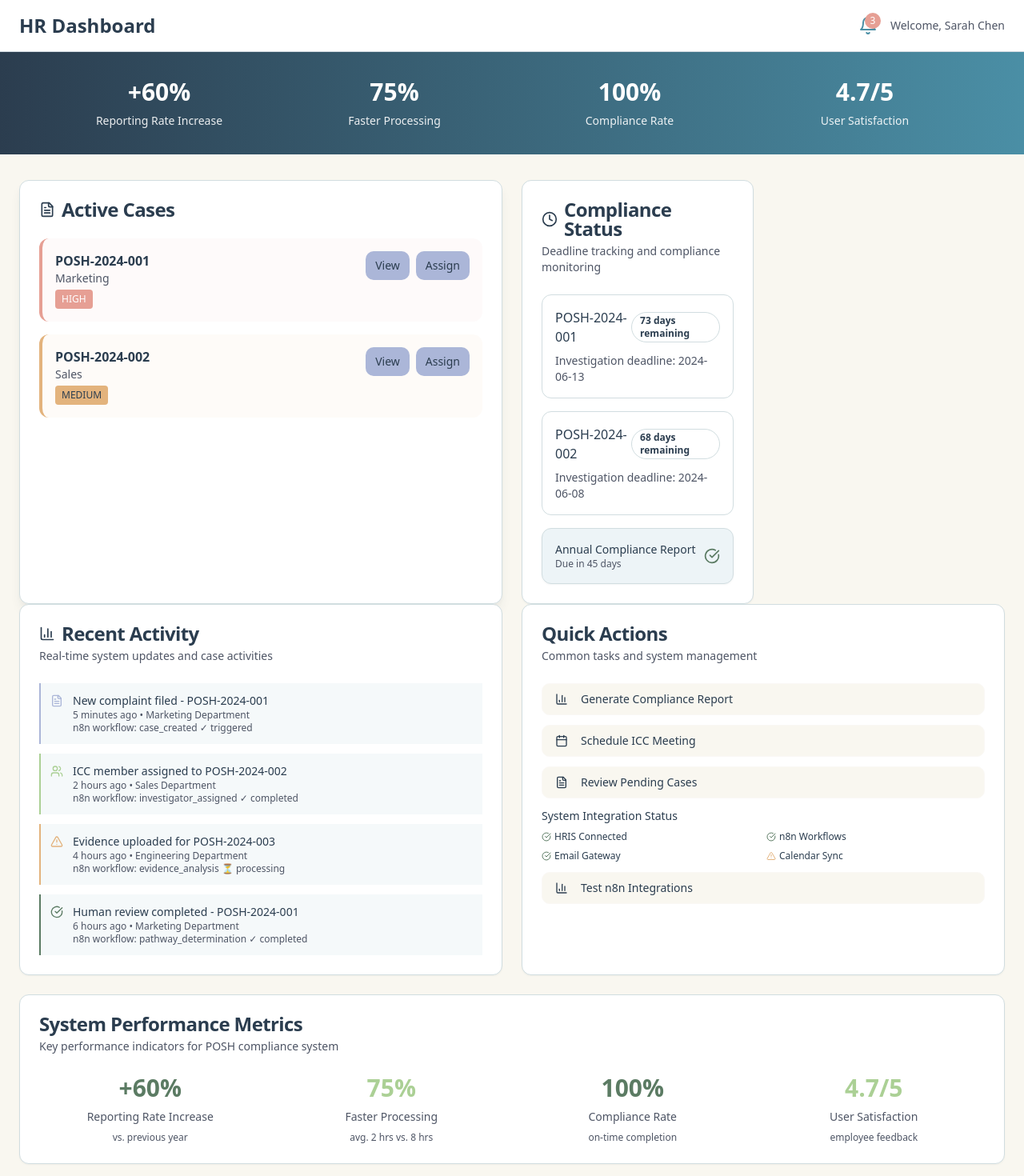
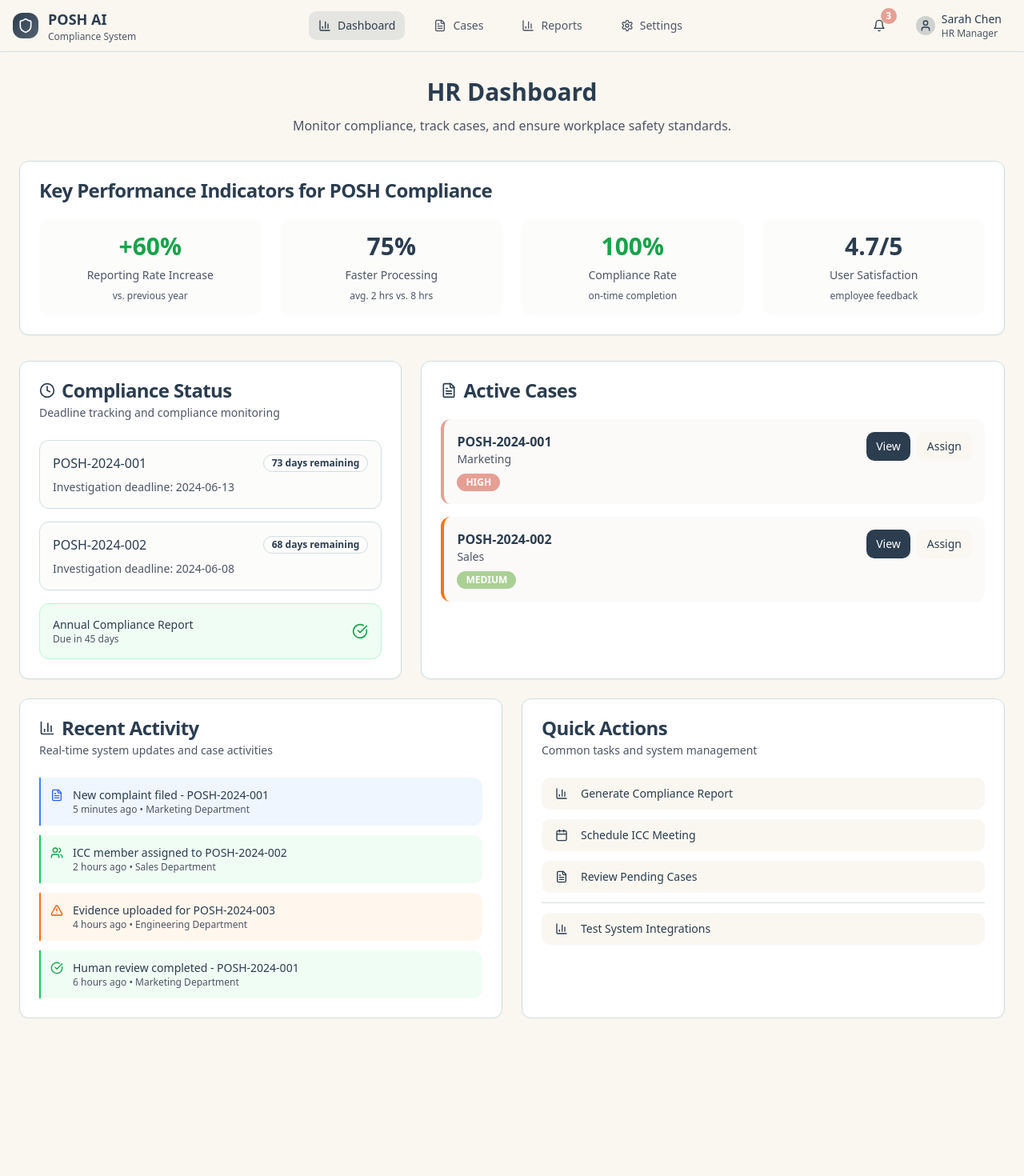
Before and after one commit to divyayaya/POSH-AI, a React (Vite) app: page /hr-dashboard in a window 1280 px wide. Shown: the top 1470 px of the page at 80% size. After the commit the page ends 1273 px from the top, so only its background shows below. Built offline with nearby package versions, Linux system fonts and the light colour scheme.

Commit message:
Reverted to commit 112c785ed4177a02bbf7e3724591312ae967322f

```diff
--- a/src/pages/HRDashboard.tsx
+++ b/src/pages/HRDashboard.tsx
@@ -3,6 +3,7 @@ import { Button } from "@/components/ui/button";
 import { Card, CardContent, CardDescription, CardHeader, CardTitle } from "@/components/ui/card";
 import { Badge } from "@/components/ui/badge";
 import { Separator } from "@/components/ui/separator";
+import { AppHeader } from "@/components/AppHeader";
 import { ArrowLeft, Bell, Users, FileText, Clock, AlertTriangle, CheckCircle, BarChart3, Calendar } from "lucide-react";
 import { Link } from "react-router-dom";
 import { mockCases, mockDeadlines } from "@/lib/mockData";
@@ -29,95 +30,58 @@ const HRDashboard = () => {
   };
 
   return (
-    <div className="min-h-screen bg-bg-primary">
-      {/* Header */}
-      <div className="bg-bg-elevated border-b border-input-border px-6 py-4">
-        <div className="flex items-center justify-between">
-          <h1 className="text-2xl font-semibold text-text-primary">HR Dashboard</h1>
-          <div className="flex items-center space-x-4">
-            <div className="relative">
-              <Bell className="w-6 h-6 text-gentle-teal cursor-pointer" />
-              <span className="absolute -top-1 -right-1 bg-status-error text-white text-xs rounded-full w-5 h-5 flex items-center justify-center">
-                3
-              </span>
-            </div>
-            <span className="text-sm text-text-secondary">Welcome, Sarah Chen</span>
-          </div>
-        </div>
+    <div className="min-h-screen bg-background">
+      <AppHeader
+        userRole="hr"
+        notifications={notifications}
+      />
+
+      {/* Enhanced Header */}
+      <div className="text-center mb-8 px-6 pt-8">
+        <h1 className="text-3xl font-semibold text-foreground mb-3">HR Dashboard</h1>
+        <p className="text-muted-foreground mb-6">
+          Monitor compliance, track cases, and ensure workplace safety standards.
+        </p>
       </div>
 
-      {/* Metrics Banner */}
-      <div className="bg-gradient-to-r from-primary-navy to-gentle-teal p-8 text-white">
-        <div className="grid md:grid-cols-4 gap-6 max-w-6xl mx-auto">
-          <div className="text-center">
-            <div className="text-3xl font-bold mb-2">+60%</div>
-            <div className="text-sm opacity-90">Reporting Rate Increase</div>
-          </div>
-          <div className="text-center">
-            <div className="text-3xl font-bold mb-2">75%</div>
-            <div className="text-sm opacity-90">Faster Processing</div>
-          </div>
-          <div className="text-center">
-            <div className="text-3xl font-bold mb-2">100%</div>
-            <div className="text-sm opacity-90">Compliance Rate</div>
-          </div>
-          <div className="text-center">
-            <div className="text-3xl font-bold mb-2">4.7/5</div>
-            <div className="text-sm opacity-90">User Satisfaction</div>
-          </div>
-        </div>
-      </div>
-
-      <main className="px-6 py-8 max-w-7xl mx-auto">
-        <div className="grid lg:grid-cols-2 xl:grid-cols-4 gap-6">
-          {/* Active Cases Widget */}
-          <Card className="lg:col-span-2 bg-bg-elevated shadow-lg">
+      {/* Key Performance Indicators */}
+      <Card className="mb-8 mx-6 bg-card border border-border shadow-sm">
         <CardHeader>
-              <CardTitle className="flex items-center space-x-2 text-text-primary font-semibold">
-                <FileText className="w-5 h-5" />
-                <span>Active Cases</span>
-              </CardTitle>
+          <CardTitle className="text-foreground">Key Performance Indicators for POSH Compliance</CardTitle>
         </CardHeader>
         <CardContent>
-              <div className="space-y-4">
-                {mockCases.filter(c => c.status !== 'resolved').map(case_ => (
-                  <div key={case_.id} className={`p-4 rounded-lg border-l-4 ${
-                    case_.priority === 'high' ? 'border-l-status-error bg-status-error/5' :
-                    case_.status === 'investigating' ? 'border-l-status-warning bg-status-warning/5' :
-                    'border-l-status-info bg-status-info/5'
-                  }`}>
-                    <div className="flex items-start justify-between">
-                      <div>
-                        <h4 className="font-semibold text-text-primary">{case_.id}</h4>
-                        <p className="text-sm text-text-secondary">{case_.department}</p>
-                        <div className="flex items-center space-x-2 mt-1">
-                          <span className={`px-2 py-1 rounded text-xs font-medium ${
-                            case_.priority === 'high' ? 'bg-status-error text-white' :
-                            case_.priority === 'medium' ? 'bg-status-warning text-text-primary' :
-                            'bg-text-light text-text-secondary'
-                          }`}>
-                            {case_.priority.toUpperCase()}
-                          </span>
+          <div className="grid grid-cols-1 md:grid-cols-4 gap-6">
+            <div className="text-center space-y-2 p-4 bg-muted/20 rounded-lg">
+              <div className="text-3xl font-bold text-green-600">+60%</div>
+              <div className="text-sm text-muted-foreground">Reporting Rate Increase</div>
+              <div className="text-xs text-muted-foreground">vs. previous year</div>
             </div>
+            <div className="text-center space-y-2 p-4 bg-muted/20 rounded-lg">
+              <div className="text-3xl font-bold text-primary">75%</div>
+              <div className="text-sm text-muted-foreground">Faster Processing</div>
+              <div className="text-xs text-muted-foreground">avg. 2 hrs vs. 8 hrs</div>
             </div>
-                      <div className="flex space-x-2">
-                        <Button size="sm" className="bg-btn-gentle hover:bg-btn-gentle-hover text-btn-gentle-foreground" asChild>
-                          <Link to={`/human-review/${case_.id}`}>View</Link>
-                        </Button>
-                        <Button size="sm" className="bg-btn-gentle hover:bg-btn-gentle-hover text-btn-gentle-foreground">Assign</Button>
+            <div className="text-center space-y-2 p-4 bg-muted/20 rounded-lg">
+              <div className="text-3xl font-bold text-green-600">100%</div>
+              <div className="text-sm text-muted-foreground">Compliance Rate</div>
+              <div className="text-xs text-muted-foreground">on-time completion</div>
             </div>
+            <div className="text-center space-y-2 p-4 bg-muted/20 rounded-lg">
+              <div className="text-3xl font-bold text-primary">4.7/5</div>
+              <div className="text-sm text-muted-foreground">User Satisfaction</div>
+              <div className="text-xs text-muted-foreground">employee feedback</div>
             </div>
-                  </div>
-                ))}
           </div>
         </CardContent>
       </Card>
 
+      <main className="px-6 py-0 max-w-7xl mx-auto">
+        <div className="grid lg:grid-cols-5 gap-6">
           {/* Compliance Status Widget */}
-          <Card>
+          <Card className="lg:col-span-2 bg-card border border-border shadow-sm">
             <CardHeader>
-              <CardTitle className="flex items-center">
-                <Clock className="mr-2 h-5 w-5" />
+              <CardTitle className="flex items-center text-foreground">
+                <Clock className="mr-2 h-5 w-5 text-primary" />
                 Compliance Status
               </CardTitle>
               <CardDescription>
@@ -126,9 +90,9 @@ const HRDashboard = () => {
             </CardHeader>
             <CardContent className="space-y-4">
               {mockDeadlines.map((deadline) => (
-                <div key={deadline.id} className="border rounded-lg p-4">
+                <div key={deadline.id} className="border border-border rounded-lg p-4 bg-muted/20">
                   <div className="flex items-center justify-between mb-2">
-                    <div className="font-medium">{deadline.caseId}</div>
+                    <div className="font-medium text-foreground">{deadline.caseId}</div>
                     <Badge
                       variant={deadline.daysRemaining < 7 ? "destructive" : deadline.daysRemaining < 30 ? "secondary" : "outline"}
                     >
@@ -139,7 +103,7 @@ const HRDashboard = () => {
                     {deadline.deadlineType.charAt(0).toUpperCase() + deadline.deadlineType.slice(1)} deadline: {deadline.dueDate}
                   </div>
                   {deadline.daysRemaining < 7 && (
-                    <div className="mt-2 p-2 bg-destructive/5 border border-destructive/20 rounded text-xs text-destructive">
+                    <div className="mt-2 p-2 bg-destructive/10 border border-destructive/20 rounded text-xs text-destructive">
                       <AlertTriangle className="inline h-3 w-3 mr-1" />
                       Urgent: Investigation completion required
                     </div>
@@ -147,27 +111,68 @@ const HRDashboard = () => {
                 </div>
               ))}
 
-              <Card className="bg-accent/50">
-                <CardContent className="p-4">
+              <div className="bg-green-50 border border-green-200 rounded-lg p-4">
                 <div className="flex items-center justify-between">
                   <div>
-                      <div className="font-medium text-sm">Annual Compliance Report</div>
+                    <div className="font-medium text-sm text-foreground">Annual Compliance Report</div>
                     <div className="text-xs text-muted-foreground">Due in 45 days</div>
                   </div>
-                    <CheckCircle className="h-5 w-5 text-success" />
+                  <CheckCircle className="h-5 w-5 text-green-600" />
+                </div>
               </div>
             </CardContent>
           </Card>
+
+          {/* Active Cases Widget */}
+          <Card className="lg:col-span-3 bg-card border border-border shadow-sm">
+            <CardHeader>
+              <CardTitle className="flex items-center space-x-2 text-foreground font-semibold">
+                <FileText className="w-5 h-5 text-primary" />
+                <span>Active Cases</span>
+              </CardTitle>
+            </CardHeader>
+            <CardContent>
+              <div className="space-y-4">
+                {mockCases.filter(c => c.status !== 'resolved').map(case_ => (
+                  <div key={case_.id} className={`p-4 rounded-lg border-l-4 bg-muted/30 ${
+                    case_.priority === 'high' ? 'border-l-destructive' :
+                    case_.status === 'investigating' ? 'border-l-orange-500' :
+                    'border-l-primary'
+                  }`}>
+                    <div className="flex items-start justify-between">
+                      <div>
+                        <h4 className="font-semibold text-foreground">{case_.id}</h4>
+                        <p className="text-sm text-muted-foreground">{case_.department}</p>
+                        <div className="flex items-center space-x-2 mt-2">
+                          <Badge variant={
+                            case_.priority === 'high' ? 'destructive' :
+                            case_.priority === 'medium' ? 'secondary' :
+                            'outline'
+                          }>
+                            {case_.priority.toUpperCase()}
+                          </Badge>
+                        </div>
+                      </div>
+                      <div className="flex space-x-2">
+                        <Button size="sm" variant="default" asChild>
+                          <Link to={`/human-review/${case_.id}`}>View</Link>
+                        </Button>
+                        <Button size="sm" variant="outline">Assign</Button>
+                      </div>
+                    </div>
+                  </div>
+                ))}
+              </div>
             </CardContent>
           </Card>
         </div>
 
-        <div className="grid grid-cols-1 lg:grid-cols-2 gap-6">
+        <div className="grid grid-cols-1 lg:grid-cols-2 gap-6 mt-6">
           {/* Recent Activity Feed */}
-          <Card>
+          <Card className="bg-card border border-border shadow-sm">
             <CardHeader>
-              <CardTitle className="flex items-center">
-                <BarChart3 className="mr-2 h-5 w-5" />
+              <CardTitle className="flex items-center text-foreground">
+                <BarChart3 className="mr-2 h-5 w-5 text-primary" />
                 Recent Activity
               </CardTitle>
               <CardDescription>
@@ -175,48 +180,44 @@ const HRDashboard = () => {
               </CardDescription>
             </CardHeader>
             <CardContent className="space-y-3">
-              <div className="flex items-start space-x-3 p-3 border-l-2 border-l-status-new bg-accent/30">
-                <FileText className="h-4 w-4 text-status-new mt-0.5" />
+              <div className="flex items-start space-x-3 p-3 border-l-2 border-l-blue-500 bg-blue-50 rounded-r-lg">
+                <FileText className="h-4 w-4 text-blue-600 mt-0.5" />
                 <div className="flex-1">
-                  <div className="text-sm font-medium">New complaint filed - POSH-2024-001</div>
+                  <div className="text-sm font-medium text-foreground">New complaint filed - POSH-2024-001</div>
                   <div className="text-xs text-muted-foreground">5 minutes ago • Marketing Department</div>
-                  <div className="text-xs text-muted-foreground">n8n workflow: case_created ✓ triggered</div>
                 </div>
               </div>
 
-              <div className="flex items-start space-x-3 p-3 border-l-2 border-l-secondary bg-accent/30">
-                <Users className="h-4 w-4 text-secondary mt-0.5" />
+              <div className="flex items-start space-x-3 p-3 border-l-2 border-l-green-500 bg-green-50 rounded-r-lg">
+                <Users className="h-4 w-4 text-green-600 mt-0.5" />
                 <div className="flex-1">
-                  <div className="text-sm font-medium">ICC member assigned to POSH-2024-002</div>
+                  <div className="text-sm font-medium text-foreground">ICC member assigned to POSH-2024-002</div>
                   <div className="text-xs text-muted-foreground">2 hours ago • Sales Department</div>
-                  <div className="text-xs text-muted-foreground">n8n workflow: investigator_assigned ✓ completed</div>
                 </div>
               </div>
 
-              <div className="flex items-start space-x-3 p-3 border-l-2 border-l-warning bg-accent/30">
-                <AlertTriangle className="h-4 w-4 text-warning mt-0.5" />
+              <div className="flex items-start space-x-3 p-3 border-l-2 border-l-orange-500 bg-orange-50 rounded-r-lg">
+                <AlertTriangle className="h-4 w-4 text-orange-600 mt-0.5" />
                 <div className="flex-1">
-                  <div className="text-sm font-medium">Evidence uploaded for POSH-2024-003</div>
+                  <div className="text-sm font-medium text-foreground">Evidence uploaded for POSH-2024-003</div>
                   <div className="text-xs text-muted-foreground">4 hours ago • Engineering Department</div>
-                  <div className="text-xs text-muted-foreground">n8n workflow: evidence_analysis ⏳ processing</div>
                 </div>
               </div>
 
-              <div className="flex items-start space-x-3 p-3 border-l-2 border-l-success bg-accent/30">
-                <CheckCircle className="h-4 w-4 text-success mt-0.5" />
+              <div className="flex items-start space-x-3 p-3 border-l-2 border-l-green-500 bg-green-50 rounded-r-lg">
+                <CheckCircle className="h-4 w-4 text-green-600 mt-0.5" />
                 <div className="flex-1">
-                  <div className="text-sm font-medium">Human review completed - POSH-2024-001</div>
+                  <div className="text-sm font-medium text-foreground">Human review completed - POSH-2024-001</div>
                   <div className="text-xs text-muted-foreground">6 hours ago • Marketing Department</div>
-                  <div className="text-xs text-muted-foreground">n8n workflow: pathway_determination ✓ completed</div>
                 </div>
               </div>
             </CardContent>
           </Card>
 
           {/* Quick Actions Panel */}
-          <Card>
+          <Card className="bg-card border border-border shadow-sm">
             <CardHeader>
-              <CardTitle>Quick Actions</CardTitle>
+              <CardTitle className="text-foreground">Quick Actions</CardTitle>
               <CardDescription>
                 Common tasks and system management
               </CardDescription>
@@ -239,72 +240,17 @@ const HRDashboard = () => {
                 </Link>
               </Button>
 
-
-              <div className="space-y-2">
-                <div className="text-sm font-medium">System Integration Status</div>
-                <div className="grid grid-cols-2 gap-2 text-xs">
-                  <div className="flex items-center space-x-1">
-                    <CheckCircle className="h-3 w-3 text-success" />
-                    <span>HRIS Connected</span>
-                  </div>
-                  <div className="flex items-center space-x-1">
-                    <CheckCircle className="h-3 w-3 text-success" />
-                    <span>n8n Workflows</span>
-                  </div>
-                  <div className="flex items-center space-x-1">
-                    <CheckCircle className="h-3 w-3 text-success" />
-                    <span>Email Gateway</span>
-                  </div>
-                  <div className="flex items-center space-x-1">
-                    <AlertTriangle className="h-3 w-3 text-warning" />
-                    <span>Calendar Sync</span>
-                  </div>
-                </div>
-              </div>
+              <Separator />
 
               <Button className="w-full justify-start" variant="outline" asChild>
                 <Link to="/admin/webhook-test">
                   <BarChart3 className="mr-2 h-4 w-4" />
-                  Test n8n Integrations
+                  Test System Integrations
                 </Link>
               </Button>
             </CardContent>
           </Card>
         </div>
-
-        {/* System Metrics */}
-        <Card className="mt-6">
-          <CardHeader>
-            <CardTitle>System Performance Metrics</CardTitle>
-            <CardDescription>
-              Key performance indicators for POSH compliance system
-            </CardDescription>
-          </CardHeader>
-          <CardContent>
-            <div className="grid grid-cols-1 md:grid-cols-4 gap-6">
-              <div className="text-center space-y-2">
-                <div className="text-3xl font-bold text-success">+60%</div>
-                <div className="text-sm text-muted-foreground">Reporting Rate Increase</div>
-                <div className="text-xs text-muted-foreground">vs. previous year</div>
-              </div>
-              <div className="text-center space-y-2">
-                <div className="text-3xl font-bold text-secondary">75%</div>
-                <div className="text-sm text-muted-foreground">Faster Processing</div>
-                <div className="text-xs text-muted-foreground">avg. 2 hrs vs. 8 hrs</div>
-              </div>
-              <div className="text-center space-y-2">
-                <div className="text-3xl font-bold text-success">100%</div>
-                <div className="text-sm text-muted-foreground">Compliance Rate</div>
-                <div className="text-xs text-muted-foreground">on-time completion</div>
-              </div>
-              <div className="text-center space-y-2">
-                <div className="text-3xl font-bold text-secondary">4.7/5</div>
-                <div className="text-sm text-muted-foreground">User Satisfaction</div>
-                <div className="text-xs text-muted-foreground">employee feedback</div>
-              </div>
-            </div>
-          </CardContent>
-        </Card>
       </main>
     </div>
   );
```
Lines whose indentation alone changed are shown as unchanged.
